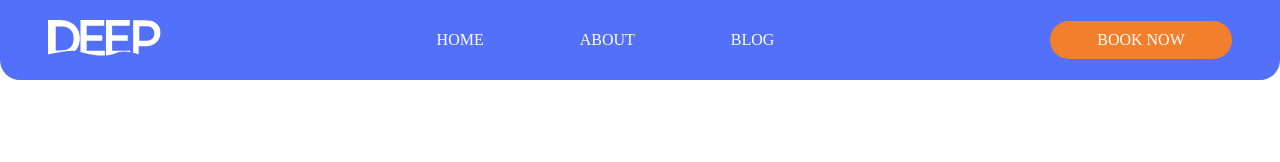
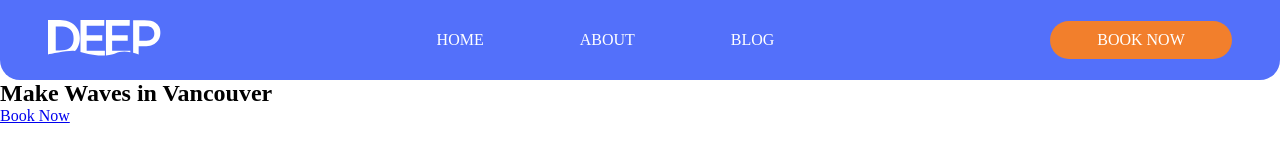
Before and after one commit to Taka0330-jp/project-management-deep-wave, a plain HTML site: page Pages/home.html in a window 1280 px wide. Drawn offline with Linux system fonts and the light colour scheme.

Commit message:
Update home.html

```diff
--- a/Pages/home.html
+++ b/Pages/home.html
@@ -18,12 +18,20 @@
                 <li><a href="blog.html">BLOG</a></li>
             </ul>
             <div class="header-cta">
-                <a href="bokking.html" class="btn-book">BOOK NOW</a>
+                <a href="booking.html" class="btn-book">BOOK NOW</a>
             </div>
         </nav>
     </header>
 
-    <main></main>
+    <main>
+        <!-- Hero Section -->
+        <section class="home-hero">
+            <div class="hero-content">
+                <h1>Make Waves in Vancouver</h1>
+                <a href="../Pages/booking.html">Book Now</a>
+            </div>
+        </section>
+    </main>
 
 </body>
 
```
